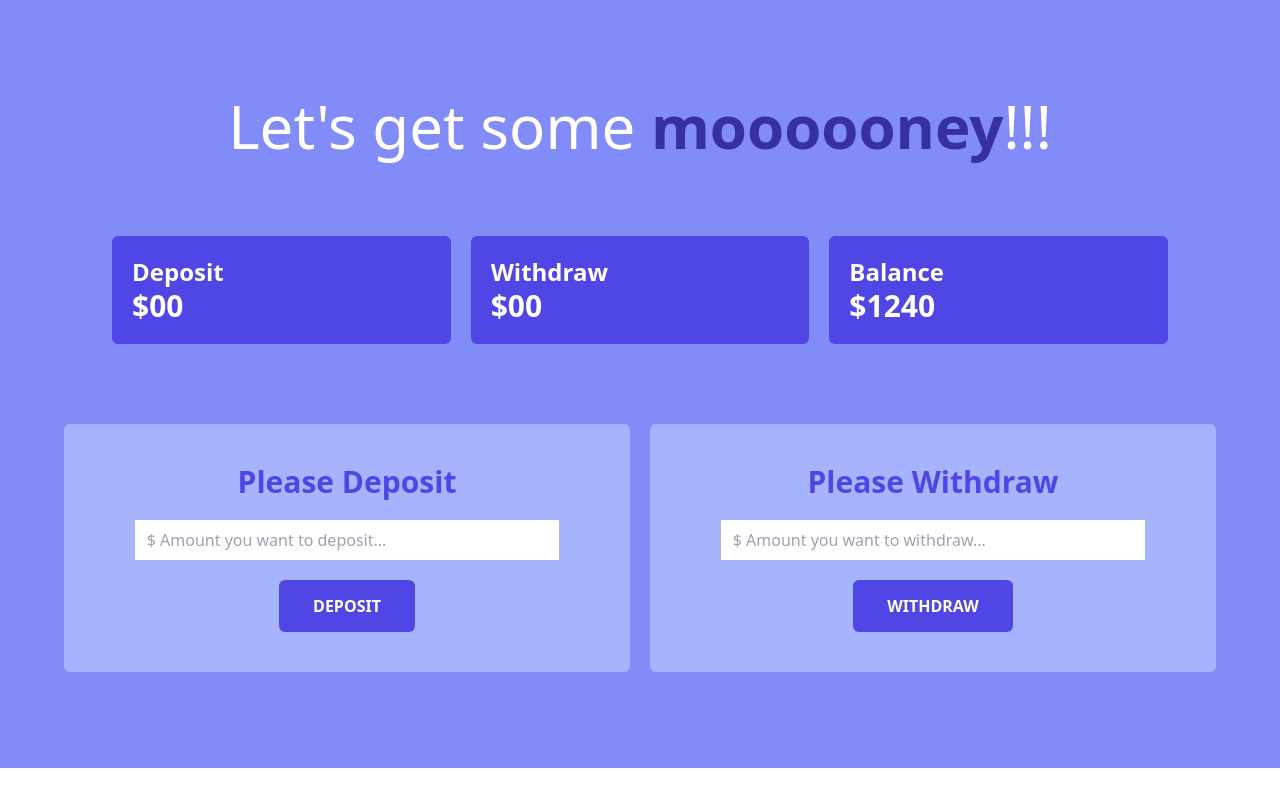
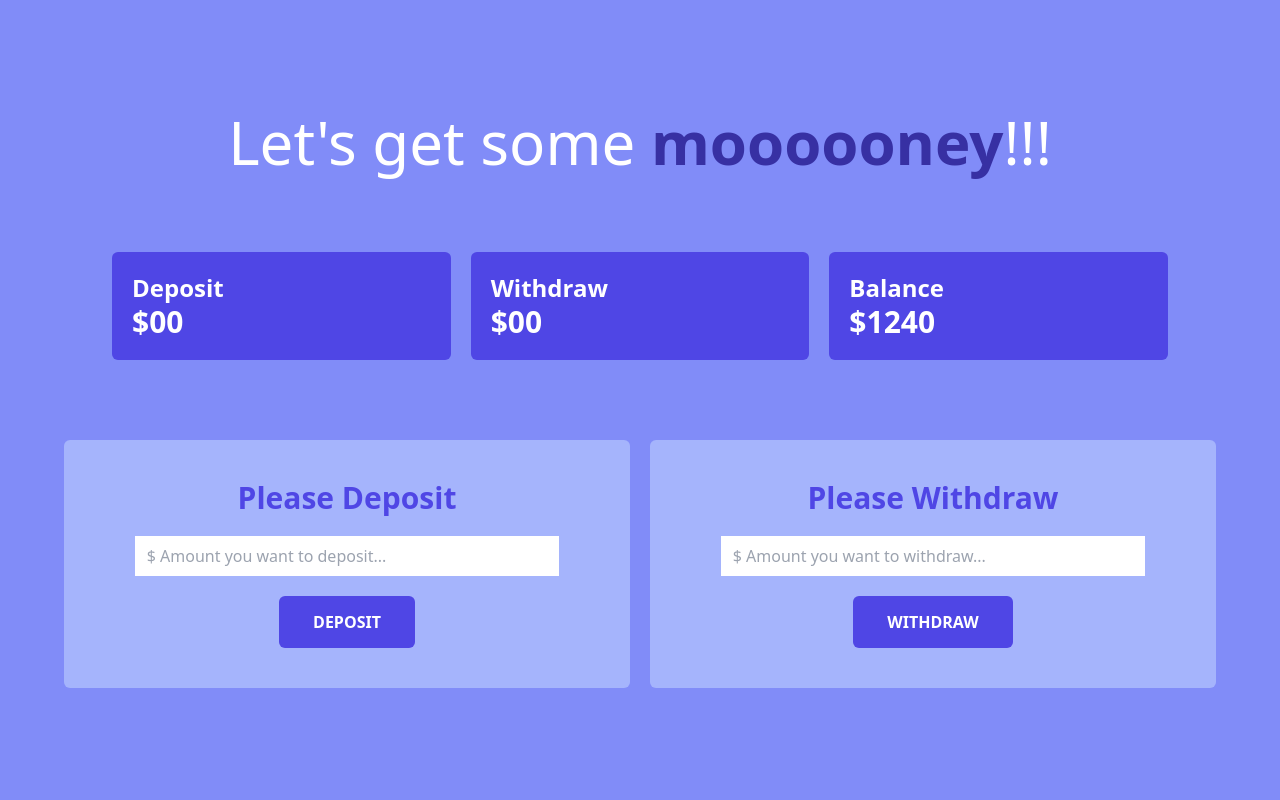
Before and after one commit to kamrulHasan833/unique-bank, a plain HTML site: page account.html in a window 1280 px wide. Drawn offline with nearby package versions, Linux system fonts and the light colour scheme.

Commit message:
Some modification on account page

```diff
--- a/account.html
+++ b/account.html
@@ -14,7 +14,7 @@
     <script src="https://cdn.tailwindcss.com"></script>
   </head>
   <body>
-    <div class="bg-indigo-400 min-[100vh] flex flex-col justify-center">
+    <div class="bg-indigo-400 min-h-[100vh] flex flex-col justify-center">
       <div class="w-full lg:max-w-6xl lg:mx-auto py-12 lg:py-24">
         <header>
           <h1
```
